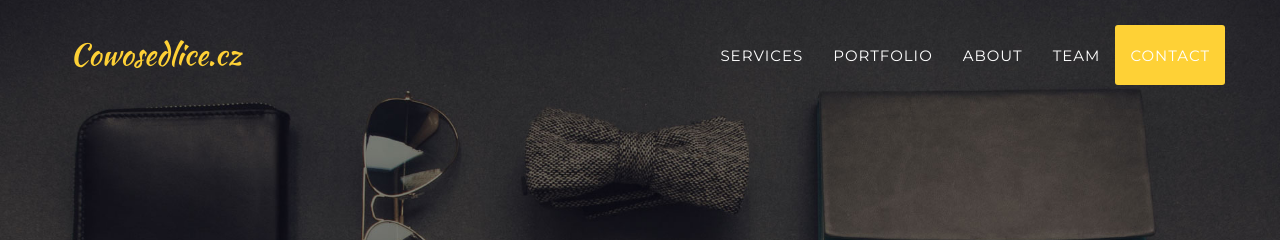
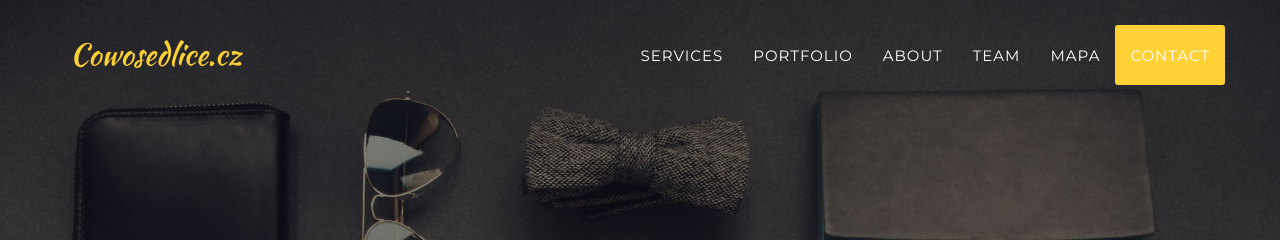
Before and after one commit to cowosedlice/cowosedlice.cz, a Jekyll site: the page built from index.html, in a window 1280 px wide. Shown: the top 240 px of the page. Built offline with Jekyll 4.4.1, drawn with Linux system fonts in a browser that asks for light colours; some web fonts are replaced.

Commit message:
Add map link to main menu.

```diff
--- a/_includes/header.html
+++ b/_includes/header.html
@@ -31,6 +31,9 @@
                         <a class="page-scroll" href="#team">Team</a>
                     </li>
                     <li>
+                        <a class="page-scroll" href="#map">Mapa</a>
+                    </li>
+                    <li>
                         <a class="page-scroll" href="#contact">Contact</a>
                     </li>
                 </ul>
```
